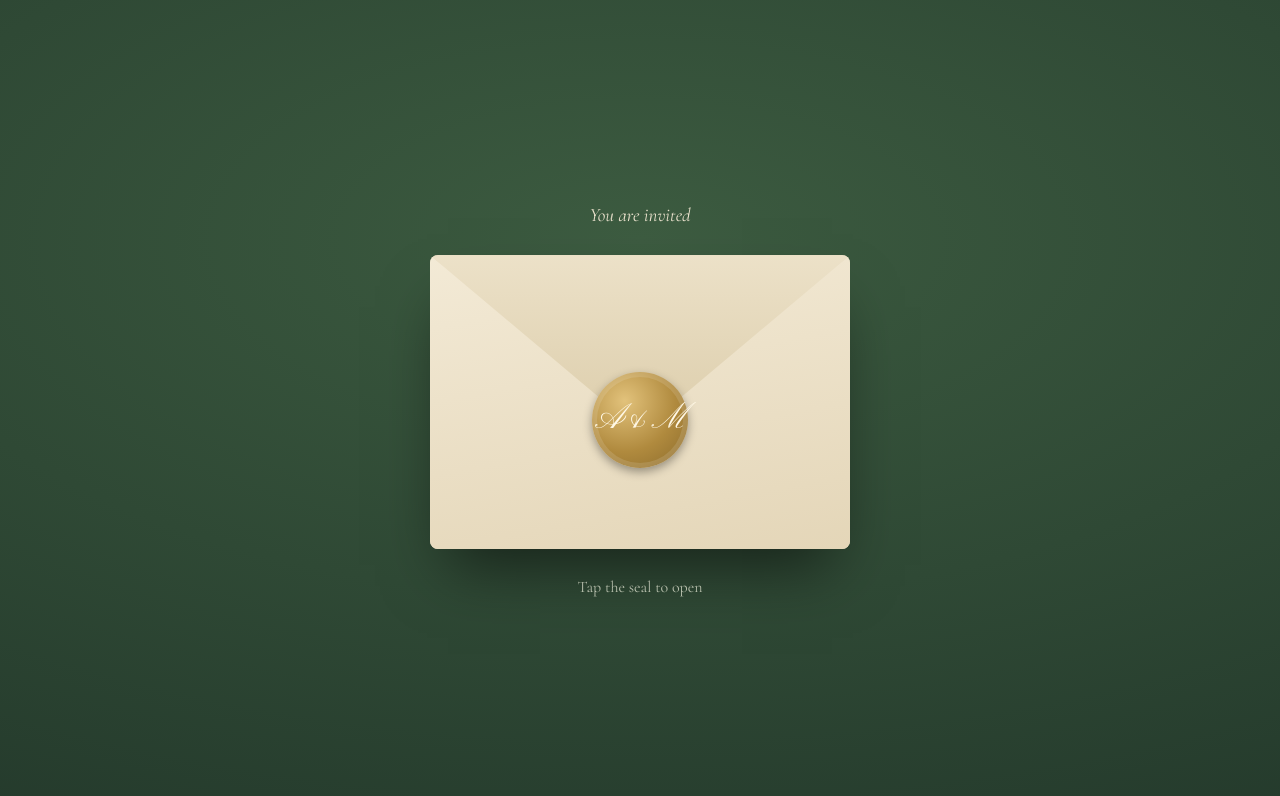
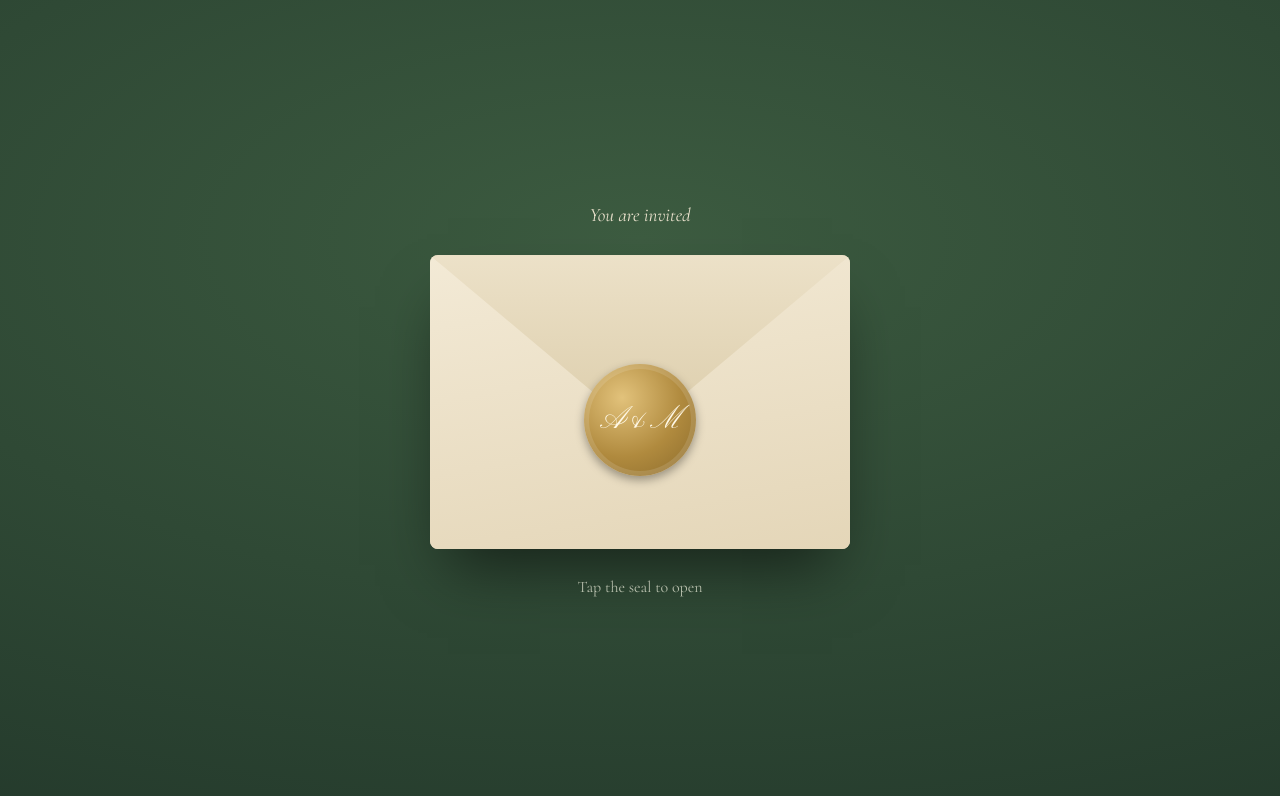
Before and after one commit to Elgiziry/ahmed-mona, a plain HTML site: page index.html in a window 1280 px wide. Shown: the top 796 px of the page. Drawn offline with nearby package versions, Linux system fonts and the light colour scheme.

Commit message:
Make the seal larger so the initials sit inside it
Co-Authored-By: Claude Opus 5.5 <noreply@anthropic.com>
Claude-Session: https://claude.ai/code/session_01PbbYVUw2pWg8nhJLrjJSTR

```diff
--- a/index.html
+++ b/index.html
@@ -50,7 +50,7 @@ h2{font:500 clamp(32px,6vw,44px)/1.05 "Cormorant Garamond",serif;margin:0 0 6px;
 .env .letter{left:7%;right:7%;top:7%;height:86%;background:#fffdf6;border-radius:5px;z-index:1;display:grid;place-items:center;color:#3f5f43;font:400 clamp(40px,11vw,60px) "Pinyon Script",cursive;transition:transform .9s cubic-bezier(.2,.7,.2,1) .45s}
 .env .front{inset:0;z-index:2;border-radius:8px;background:linear-gradient(170deg,#f3ead6,#e4d6b8);clip-path:polygon(0 0,50% 56%,100% 0,100% 100%,0 100%)}
 .env .flap{left:0;right:0;top:0;height:60%;z-index:3;background:linear-gradient(#ece1c8,#dccdab);clip-path:polygon(0 0,100% 0,50% 100%);transform-origin:top;transition:transform .6s ease,z-index 0s .3s;border-radius:8px 8px 0 0}
-.env .seal{left:50%;top:56%;width:96px;height:96px;margin:-48px 0 0 -48px;z-index:4;border-radius:50%;background:radial-gradient(circle at 34% 30%,#e2c27b,#b08a3e 55%,#8a6a2b);box-shadow:0 4px 10px rgba(0,0,0,.35),inset 0 0 0 5px rgba(255,255,255,.12);display:grid;place-items:center;color:#fff8e6;font:400 36px "Pinyon Script",cursive;white-space:nowrap;transition:transform .4s,opacity .4s}
+.env .seal{left:50%;top:56%;width:112px;height:112px;margin:-56px 0 0 -56px;z-index:4;border-radius:50%;background:radial-gradient(circle at 34% 30%,#e2c27b,#b08a3e 55%,#8a6a2b);box-shadow:0 4px 10px rgba(0,0,0,.35),inset 0 0 0 5px rgba(255,255,255,.12);display:grid;place-items:center;color:#fff8e6;font:400 32px "Pinyon Script",cursive;white-space:nowrap;transition:transform .4s,opacity .4s}
 .cover.open .flap{transform:rotateX(180deg);z-index:0}
 .cover.open .seal{transform:scale(.4);opacity:0}
 .cover.open .letter{transform:translateY(-58%)}
```
